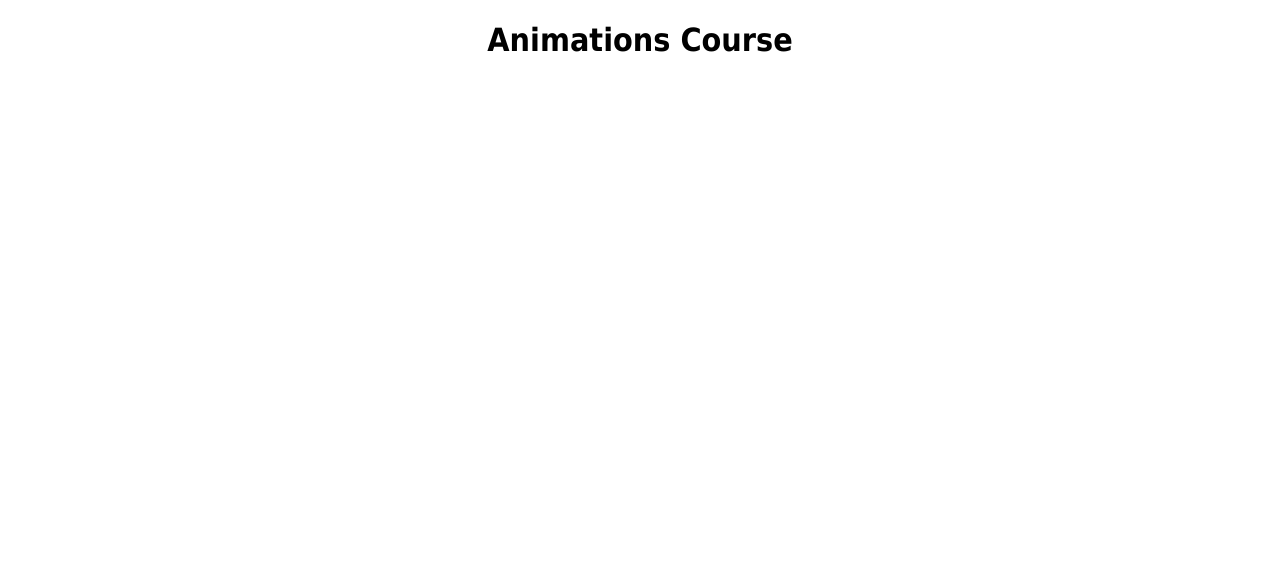
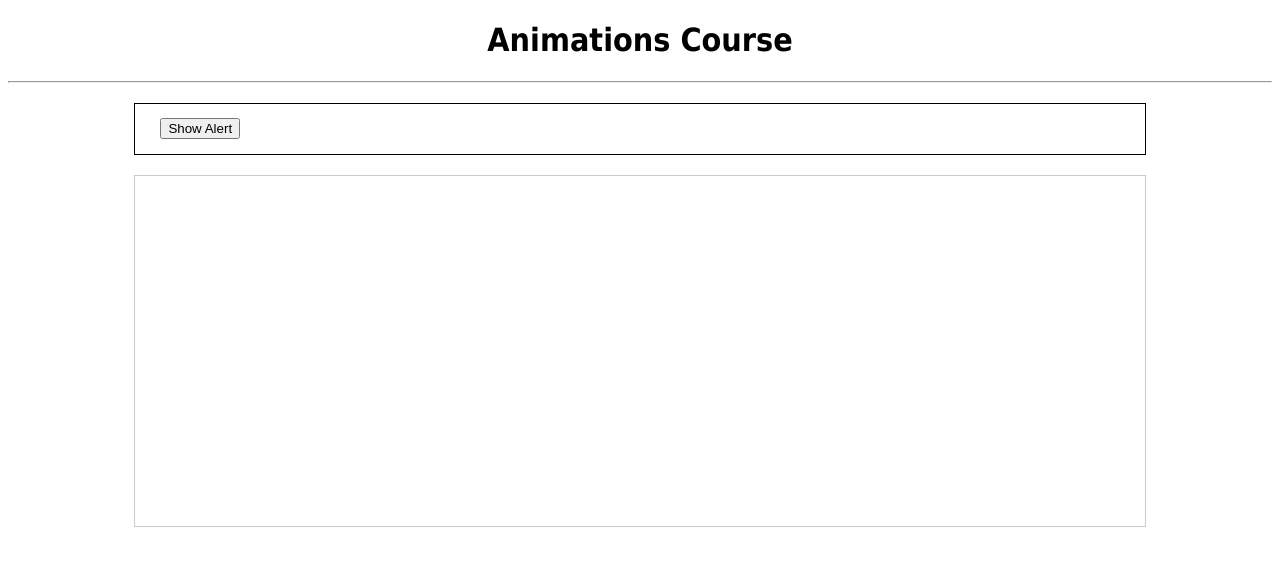
Before and after one commit to imganjgahi/VueTraining, a Vue app in the folder apps/cli/project/: page / in a window 1280 px wide. Shown: the top 566 px of the page. Built offline with nearby package versions, Linux system fonts and the light colour scheme.

Commit message:
transition tag

```diff
--- a/apps/cli/project/src/components/Animation/MainPage.vue
+++ b/apps/cli/project/src/components/Animation/MainPage.vue
@@ -1,19 +1,78 @@
 <template>
-    <div class="animationPage">
-        <h1>Animations Course</h1>
+  <div class="animationPage">
+    <h1>Animations Course</h1>
+    <hr />
+    <div class="cotainer">
+      <div class="action">
+        <button @click="showAlert = !showAlert">{{showAlert ? "Hide Alert" : "Show Alert"}}</button>
+      </div>
+      <div class="content">
+        <transition name="fade">
+          <div class="alert" v-if="showAlert">This is a alert</div>
+        </transition>
+      </div>
     </div>
+  </div>
 </template>
 
 <script>
 export default {
-    name: "AnimationPage"
-}
+  name: "AnimationPage",
+  data() {
+    return {
+      showAlert: false
+    };
+  }
+};
 </script>
 
 <style scoped>
 
+.fade-enter {
+    scale: 0;
+}
+.fade-enter-active {
+    transition: scale 250ms;
+}
+.fade-leave {
+    scale: 1;
+}
+.fade-leave-active {
+    transition: scale 250ms;
+    scale: 0;
+}
 h1 {
-    text-align: center;
-    font-family:  Tahoma, Geneva, Verdana, sans-serif;
+  text-align: center;
+  font-family: Tahoma, Geneva, Verdana, sans-serif;
+}
+
+.cotainer {
+  width: 80%;
+  margin: 20px auto;
+}
+
+.action {
+  height: 50px;
+  border: 1px solid;
+  display: flex;
+  align-items: center;
+  padding: 0 25px;
+  margin-bottom: 20px;
+}
+
+.content {
+  border: 1px solid #ccc;
+  padding: 25px;
+  min-height: 300px;
+}
+.alert {
+  background-color: lightblue;
+  height: 45px;
+  display: flex;
+  align-items: center;
+  padding: 0 25px;
+  width: 300px;
+  border-radius: 5px;
+  border: 2px solid darkblue;
 }
 </style>
```
